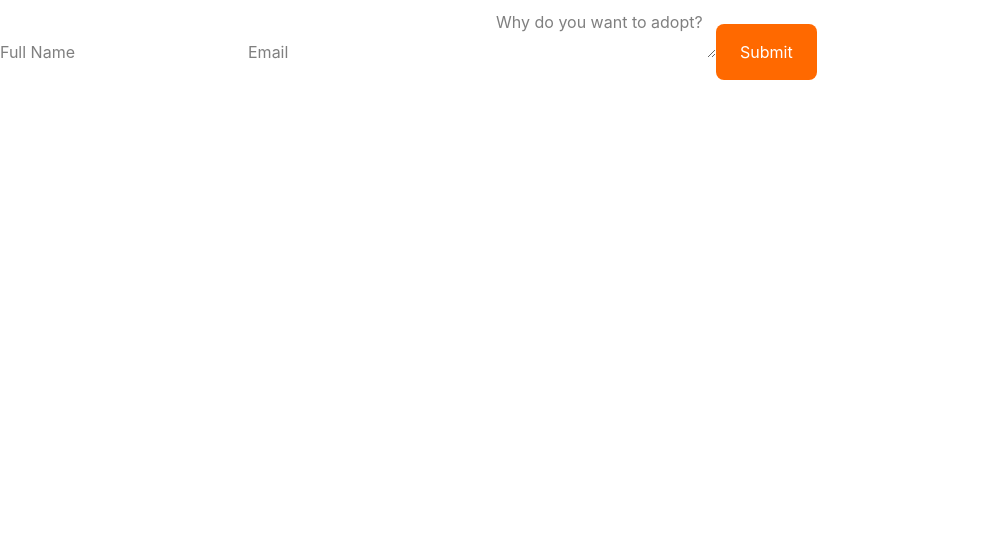
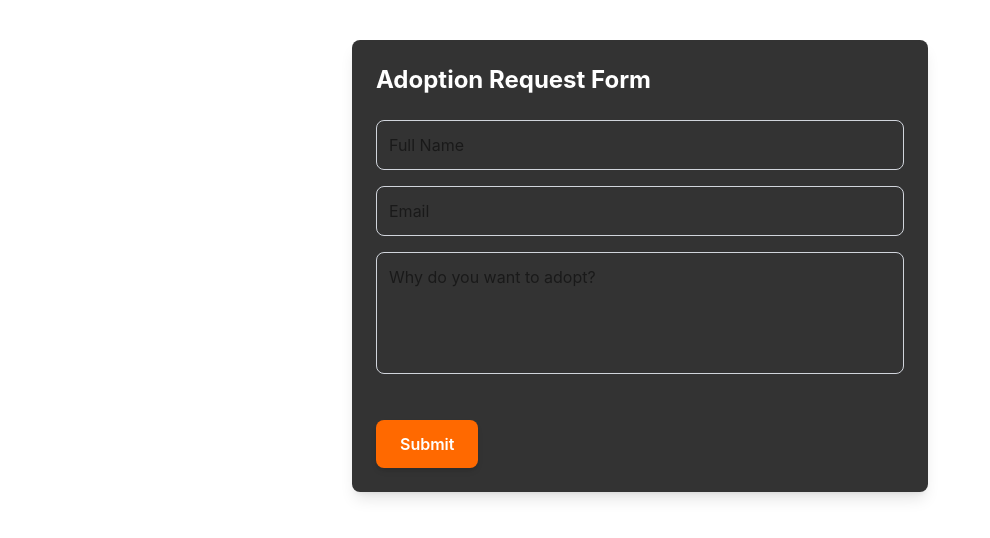
Before and after one commit to group-1-collaboration/Pet-Find, a React (Vite) app: page /adopt/1 in a window 1280 px wide. Shown: the top 538 px of the page, without its empty margins (0-990 px from the left). Built offline with nearby package versions, Linux system fonts and the light colour scheme.

Commit message:
styles(forms): add colors to form

```diff
--- a/src/pages/AdaptationForm.jsx
+++ b/src/pages/AdaptationForm.jsx
@@ -20,36 +20,60 @@ function AdoptionForm() {
     // Navigate to success page
   };
 
-  return (
-    <form onSubmit={handleSubmit}>
+  return (<div className="max-w-xl mx-auto mt-10 p-6 bg-black/80 shadow-lg rounded-lg text-white">
+
+  <h2 className="text-2xl font-bold mb-6">
+    Adoption Request Form
+  </h2>
+
+  <form onSubmit={handleSubmit} className="space-y-4">
+
     <input
+      type="text"
       placeholder="Full Name"
+      className="w-full border border-gray-300 p-3 rounded-lg text-black
+      focus:outline-none focus:ring-2 focus:ring-orange-500 transition"
       onChange={(e) =>
         setForm({ ...form, name: e.target.value })
       }
+      required
     />
 
     <input
+      type="email"
       placeholder="Email"
+      className="w-full border border-gray-300 p-3 rounded-lg text-black
+      focus:outline-none focus:ring-2 focus:ring-orange-500 transition"
       onChange={(e) =>
         setForm({ ...form, email: e.target.value })
       }
+      required
     />
+
 
     <textarea
       placeholder="Why do you want to adopt?"
+      rows="4"
+      className="w-full border border-gray-300 p-3 rounded-lg text-black
+      focus:outline-none focus:ring-2 focus:ring-orange-500 transition resize-none"
       onChange={(e) =>
         setForm({ ...form, reason: e.target.value })
       }
+      required
     />
-
 <Link
   to={`/booking/${id}`}
-  className="inline-block mt-6 bg-orange-500 text-white px-6 py-4 rounded-lg hover:bg-orange-600"
+  className="inline-block mt-6 bg-orange-500 text-white px-6 py-3 rounded-lg
+  hover:bg-orange-600 cursor-pointer transition duration-300
+  font-semibold shadow-md"
 >
   Submit
 </Link>
+
   </form>
+
+</div>
+
   );
 }
 
```
Lines whose indentation alone changed are shown as unchanged.
